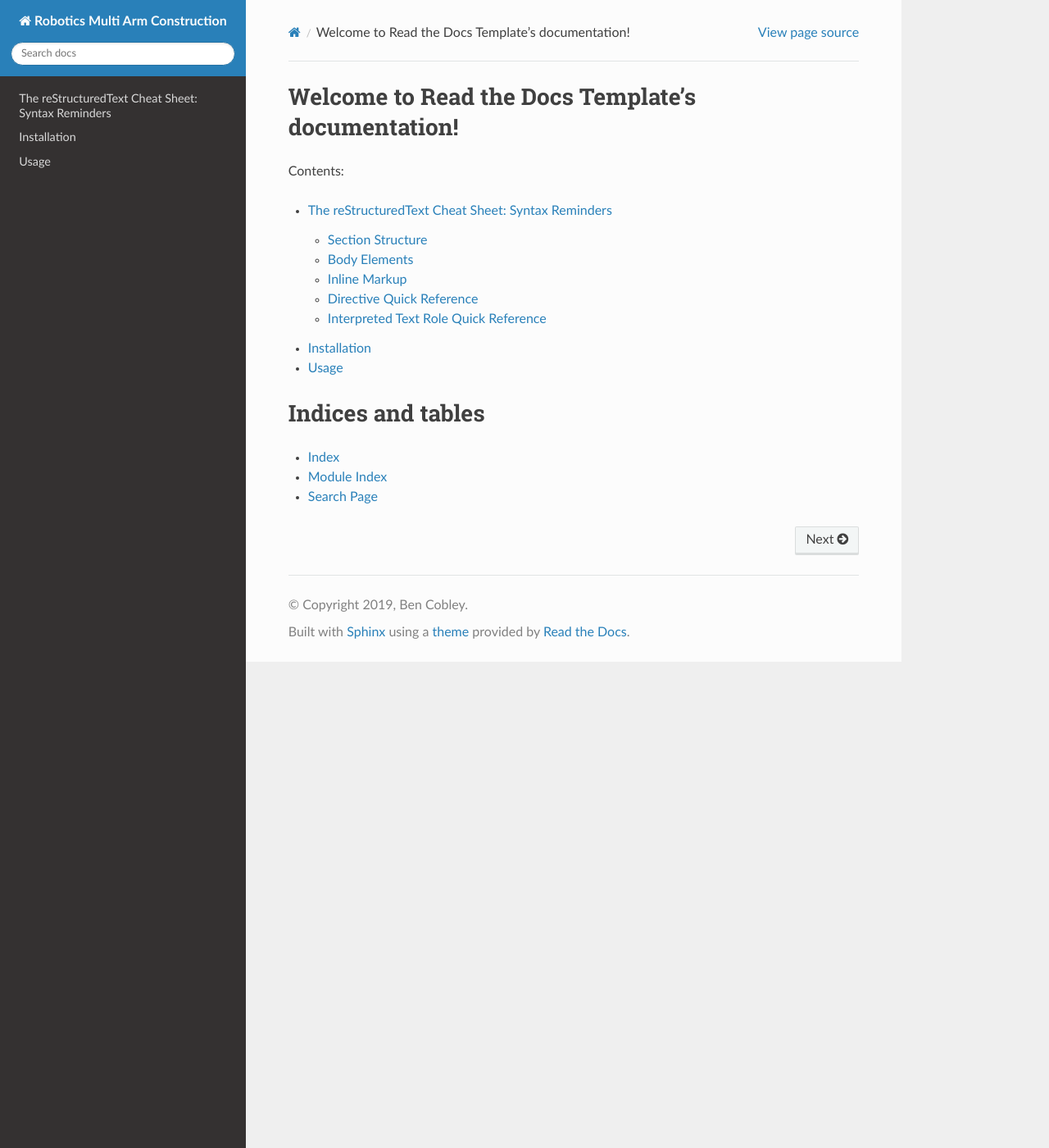
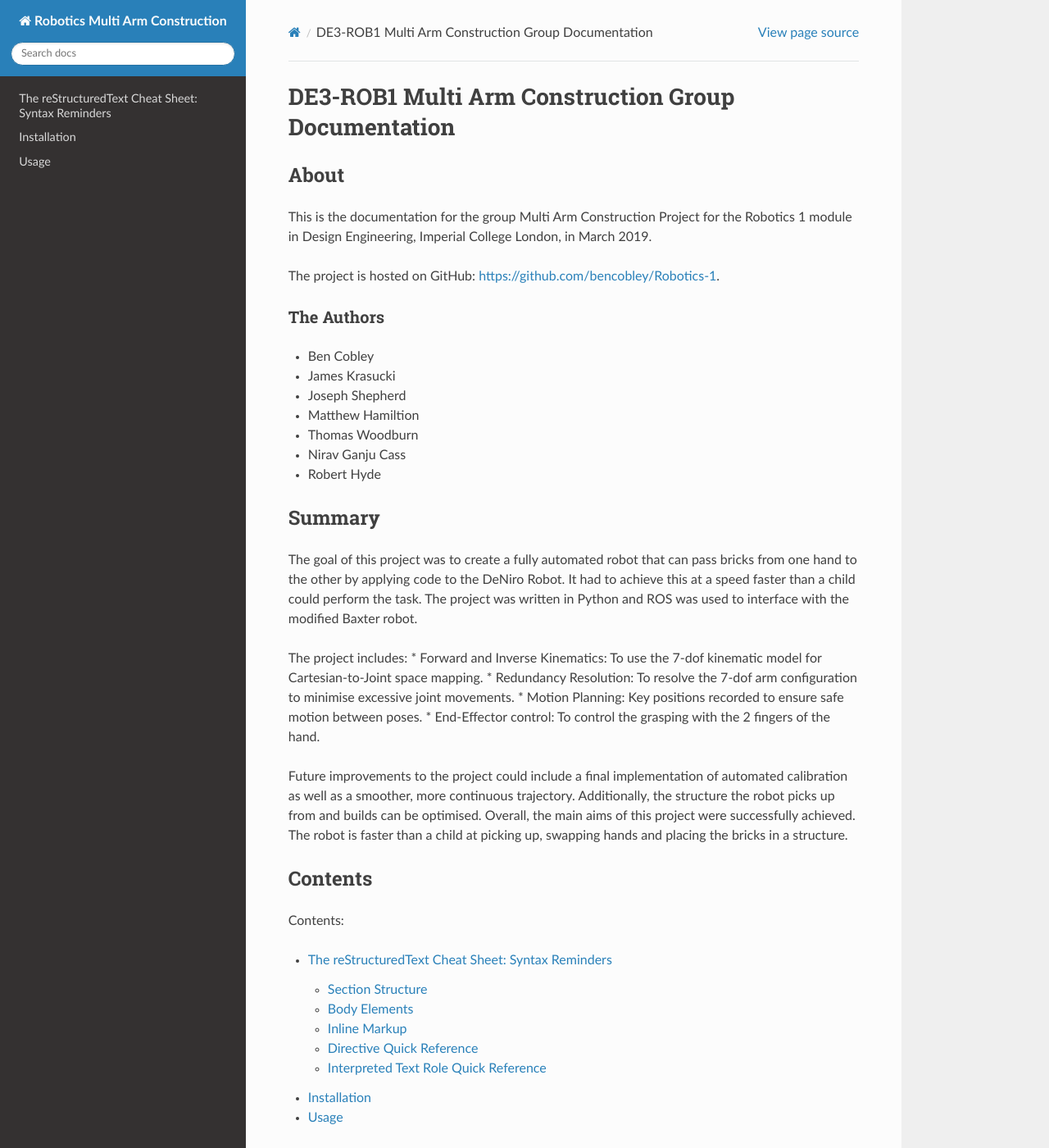
Before and after one commit to TomWoodburn/Robotics-1, a Sphinx documentation site: the page built from docs/source/index.rst, in a window 1280 px wide and 1400 px high. Shown: the whole window at 82% size. Built offline with Sphinx 7.4.7 and the Read the Docs theme 2.0.0, drawn with Linux system fonts in a browser that asks for light colours.

Commit message:
New index

```diff
--- a/docs/source/index.rst
+++ b/docs/source/index.rst
@@ -1,10 +1,41 @@
-.. Read the Docs Template documentation master file, created by
-   sphinx-quickstart on Tue Aug 26 14:19:49 2014.
-   You can adapt this file completely to your liking, but it should at least
-   contain the root `toctree` directive.
+***************************************************
+DE3-ROB1 Multi Arm Construction Group Documentation
+***************************************************
 
-Welcome to Read the Docs Template's documentation!
-==================================================
+About
+=====
+
+This is the documentation for the group Multi Arm Construction Project for the Robotics 1 module in Design Engineering, Imperial College London, in March 2019.
+
+The project is hosted on GitHub: https://github.com/bencobley/Robotics-1.
+
+The Authors
+-----------
+
+* Ben Cobley
+* James Krasucki
+* Joseph Shepherd
+* Matthew Hamiltion
+* Thomas Woodburn
+* Nirav Ganju Cass
+* Robert Hyde
+
+Summary
+=======
+
+The goal of this project was to create a fully automated robot that can pass bricks from one hand to the other by applying code to the DeNiro Robot. It had to achieve this at a speed faster than a child could perform the task. The project was written in Python and ROS was used to interface with the modified Baxter robot.
+
+The project includes:
+* Forward and Inverse Kinematics: To use the 7-dof kinematic model for Cartesian-to-Joint space mapping.
+* Redundancy Resolution: To resolve the 7-dof arm configuration to minimise excessive joint movements.
+* Motion Planning: Key positions recorded to ensure safe motion between poses.
+* End-Effector control: To control the grasping with the 2 fingers of the hand.
+
+Future improvements to the project could include a final implementation of automated calibration as well as a smoother, more continuous trajectory. Additionally, the structure the robot picks up from and builds can be optimised. Overall, the main aims of this project were successfully achieved. The robot is faster than a child at picking up, swapping hands and placing the bricks in a structure.
+
+
+Contents
+========
 
 Contents:
 
@@ -15,7 +46,6 @@ Contents:
    *
 
 
-
 Indices and tables
 ==================
 
```
